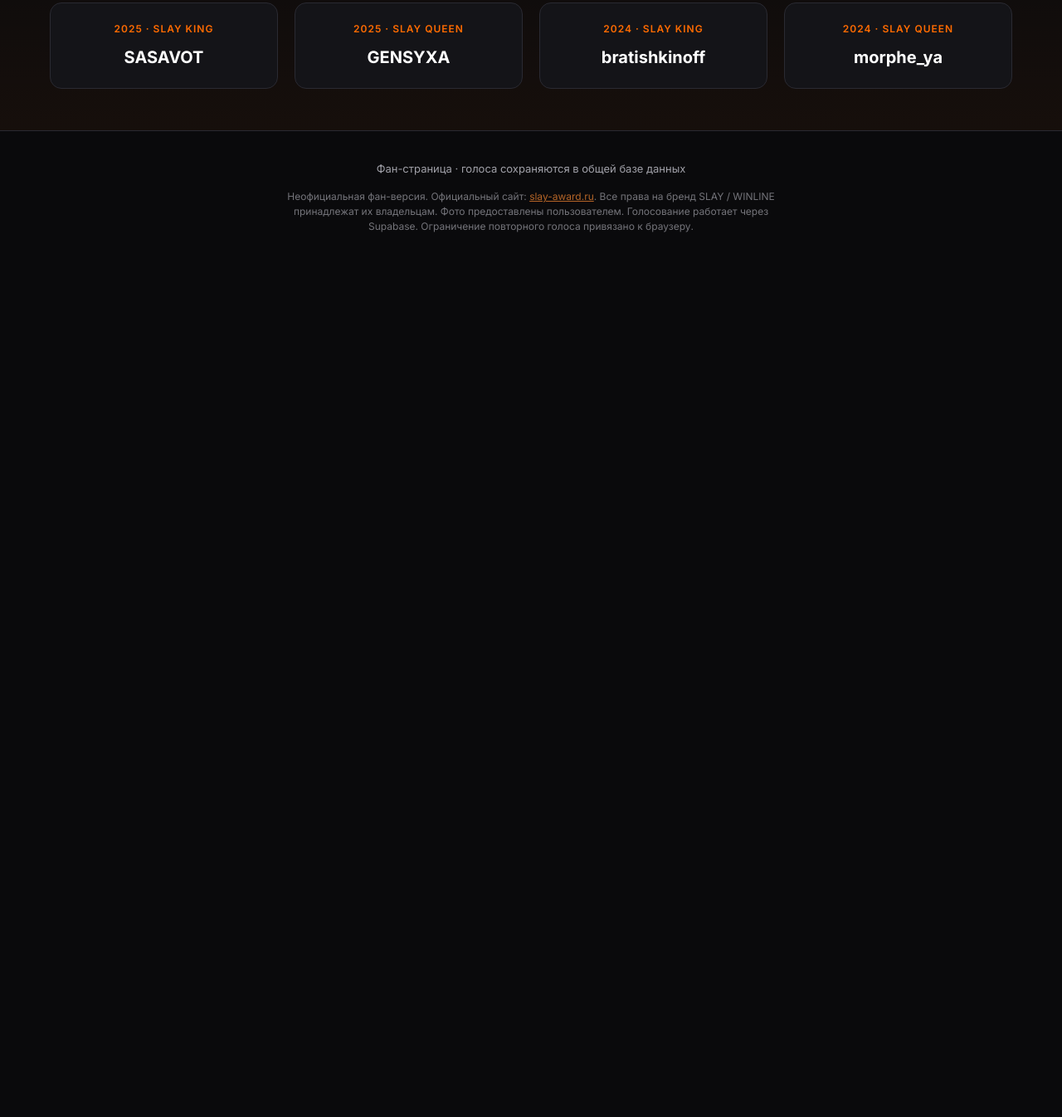
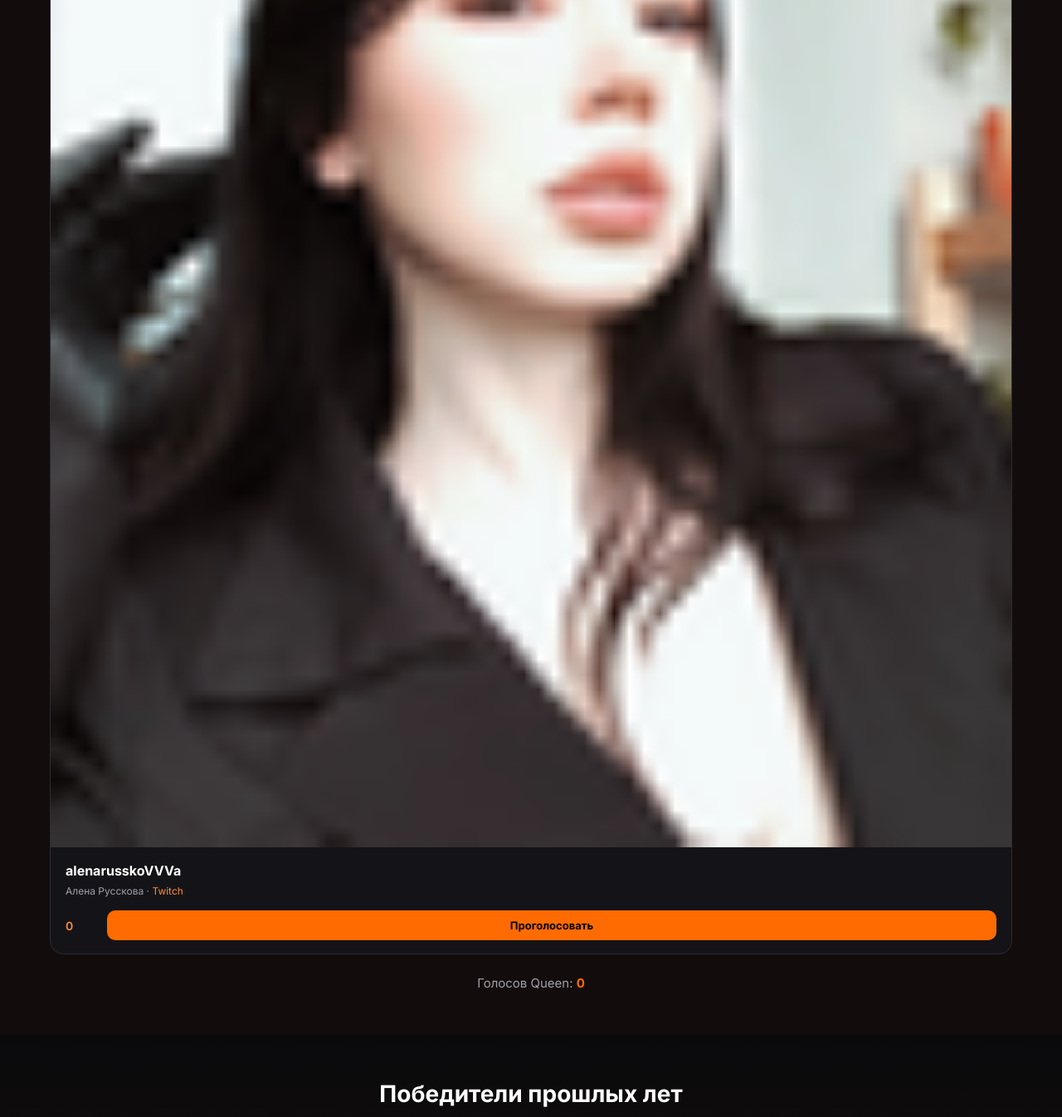
Before and after one commit to korneevr702-glitch/Slay-Adam-Win, a plain HTML site: page index.html in a window 1280 px wide. Shown: the part 2442-3788 px from the top of the page at 83% size. Before the commit the page ends 2760 px from the top, so only its background shows below. Drawn offline with nearby package versions, Linux system fonts and the light colour scheme; no server answers.

Commit message:
added alenarusskoVVVa

```diff
--- a/index.html
+++ b/index.html
@@ -324,6 +324,19 @@
         </div>
       </div>
 
+ <div class="nom-card" data-id="gaechka">
+          <div class="nom-img-wrap"><img src="alenarusskoVVVa.png" alt="alenarusskoVVVa" class="nom-img"></div>
+          <div class="nom-body">
+            <div class="nom-name">alenarusskoVVVa</div>
+            <div class="nom-tag">Алена Русскова · <a https://www.twitch.tv/alenarusskovvva" target="_blank">Twitch</a></div>
+            <div class="vote-row">
+              <span class="vote-count" data-count="alenarusskoVVVa">0</span>
+              <button class="vote-btn" data-cat="queen" data-id="alenarusskoVVVa">Проголосовать</button>
+            </div>
+          </div>
+        </div>
+      </div>
+
       <div class="total-votes">Голосов Queen: <strong id="total-queen">0</strong></div>
     </div>
   </section>
```
